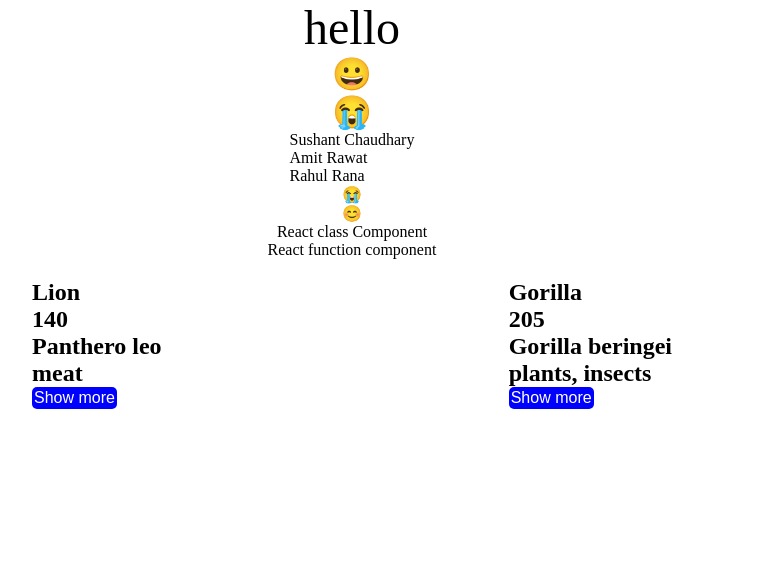
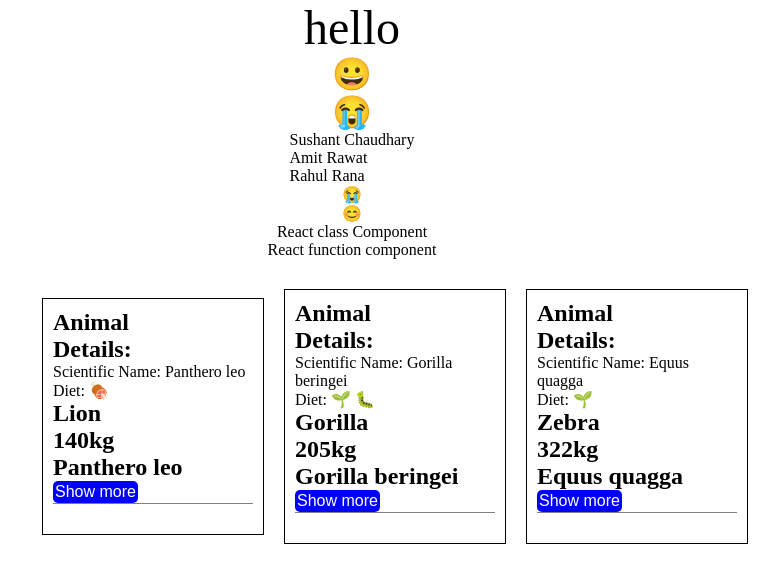
Before and after one commit to SushantChaudhary03/Learning_Reactjs, a React (Vite) app: page / in a window 1280 px wide. Shown: the top 582 px of the page, without its empty margins (288-1067 px from the left). Built offline with nearby package versions, Linux system fonts and the light colour scheme.

Commit message:
2025-06-17

```diff
--- a/src/AnimalCard.jsx
+++ b/src/AnimalCard.jsx
@@ -1,24 +1,27 @@
 import React from "react";
 import './App.css';
-import PropTypes from 'prop-types';
-
+import PropTypes, { func } from 'prop-types';
+import AnimalDetails from "./Components/AnimalDetails";
+import Card from "./Components/Card";
 export default function AnimalCard({
     name,
     diet,
     additional,
     scientificName,
     size,
-    showAdditional
+    showAdditional,
+    ...props
 }) {
 
     return (
         <>
             <div>
+                <Card title="Animal" details={<AnimalDetails diet={diet} scientificName={scientificName} {...props}/>}>
                 <h2>{name}</h2>
-                <h2>{size}</h2>
+                <h2>{size}kg</h2>
                 <h2>{scientificName}</h2>
-                <h2>{diet.join(', ')}</h2>
                 <button id="btn" onClick={() => showAdditional(additional)}>Show more</button>
+                </Card>
             </div>
         </>
     )
--- a/src/App.css
+++ b/src/App.css
@@ -37,3 +37,14 @@ button{
   padding: 2px;
   border-radius: 5px;
 }
+
+.card {
+ border: black solid 1px;
+ margin: 10px;
+ padding: 10px;
+ width: 200px;
+}
+.card-details {
+ border-bottom: gray solid 1px;
+ margin-bottom: 20px;
+}
--- a/src/App.jsx
+++ b/src/App.jsx
@@ -4,6 +4,7 @@ import Instructions from './Components/Instructions';
 import FunctionCom from './Components/FunctionComp';
 import Data from './Data';
 import AnimalCard from './AnimalCard';
+import AnimalDetails from './Components/AnimalDetails';
 
 function showAdditionalDetails(additional){
   if(additional != null){        // handle error if additional is not defined
--- /dev/null
+++ b/src/Components/AnimalDetails.jsx
@@ -0,0 +1,30 @@
+import React from "react";
+import PropTypes from "prop-types";
+
+function convertFood(food) {
+    switch (food) {
+        case 'insects': return '🐛';
+        case 'meat': return '🍖';
+        case 'plants':
+        default: return '🌱'
+    }
+}
+
+export default function AnimalDetails({...props}){
+    const{diet, scientificName} = props;
+    console.log(scientificName)
+    return(
+        <div className="details">
+            <h2>Details: </h2>
+            <div>Scientific Name: {scientificName}</div>
+            <div>
+                Diet: {diet.map(food => convertFood(food)).join(' ')}
+            </div>
+        </div>
+    )
+}
+
+AnimalDetails.propTypes = {
+    diet: PropTypes.arrayOf(PropTypes.string).isRequired,
+    scientificName: PropTypes.string.isRequired,
+}
--- /dev/null
+++ b/src/Components/Card.jsx
@@ -0,0 +1,29 @@
+import React from "react";
+import PropTypes from "prop-types";
+
+export default function Card({ children,details, title }) {
+    return (
+        <div className="card">
+            <div className="card-details">
+            <h2>{title}</h2>
+            {details}
+            <div>
+                {children}
+            </div>
+            </div>
+        </div>
+    )
+}
+
+Card.PropTypes = {
+    children: PropTypes.oneOfType([
+        PropTypes.arrayOf(PropTypes.element),
+        PropTypes.element.isRequired
+    ]),
+    details: PropTypes.element,
+    title: PropTypes.string.isRequired,
+}
+
+Card.defaultProps = {
+    details: null,
+}
--- a/src/Data.jsx
+++ b/src/Data.jsx
@@ -13,5 +13,11 @@ export default [
         additional: {
             notes: 'This is the eastern gorilla. There is also a west that is a different species.'
         }
+    },
+    {
+        name: 'Zebra',
+        scientificName: 'Equus quagga',
+        size: 322,
+        diet: ['plants'],
     }
 ]
```
Also changed, not shown: firebase.json, 4 other files (tests, documents, lock files or other folders).
